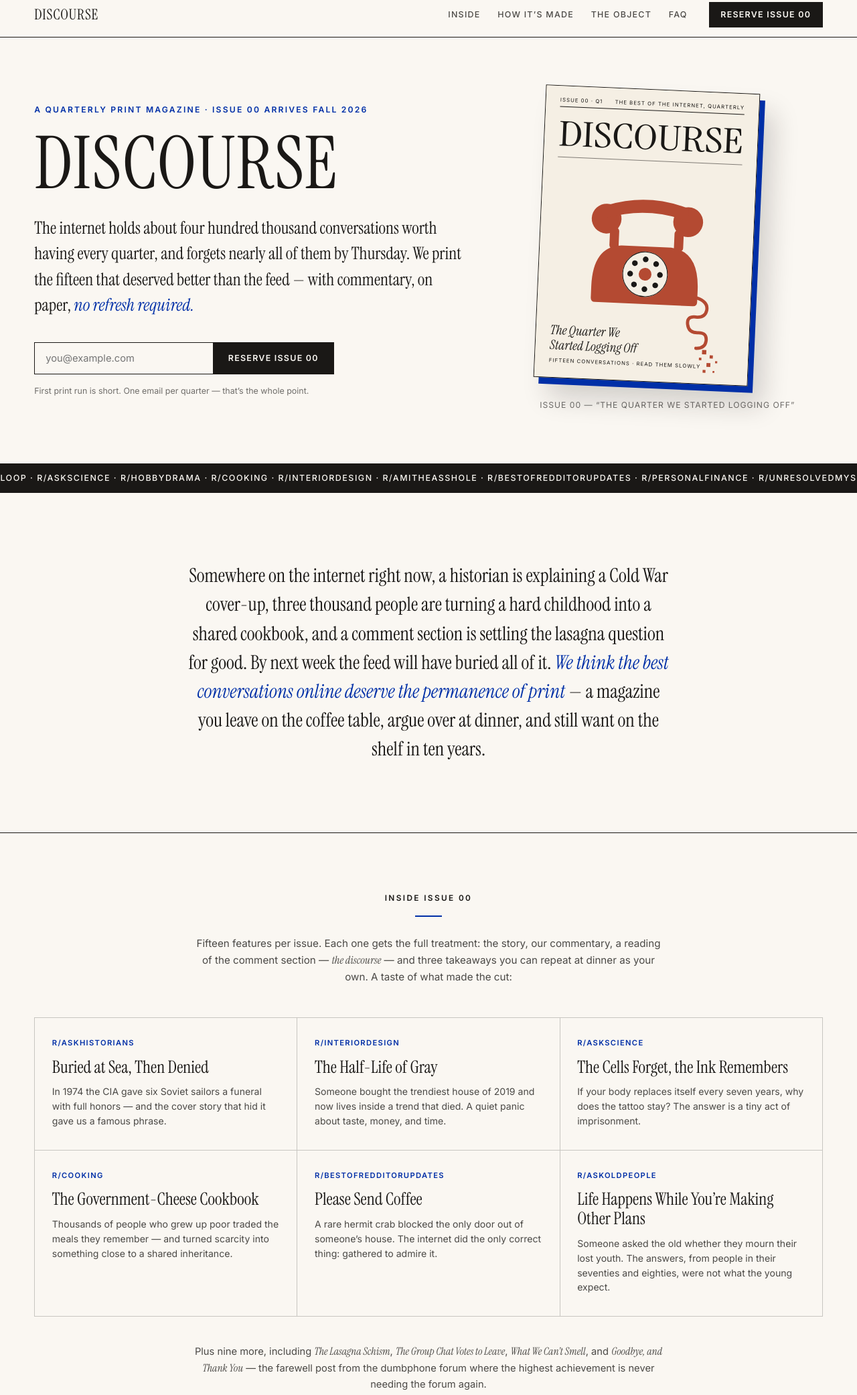
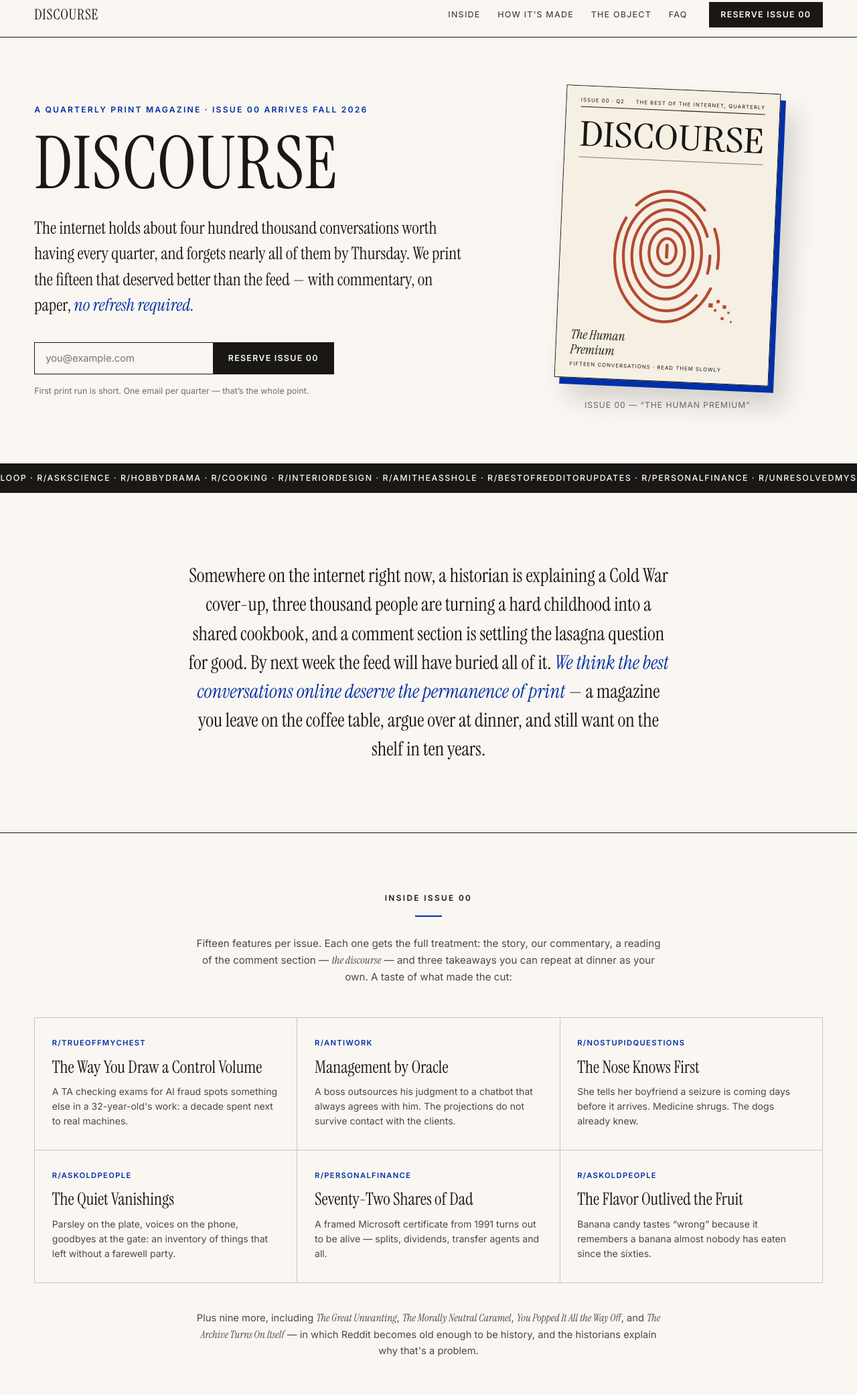
Before and after one commit to brendant-xyz/discourse-site, a plain HTML site: page index.html in a window 1280 px wide. Shown: the part 11-2094 px from the top of the page at 67% size. Drawn offline with Linux system fonts and the light colour scheme.

Commit message:
Issue 00 refresh: The Human Premium — new cover, teasers, FAQ
Co-Authored-By: Claude Fable 5 <noreply@anthropic.com>

```diff
--- a/index.html
+++ b/index.html
@@ -48,61 +48,44 @@
         <p class="capture__note">First print run is short. One email per quarter — that’s the whole point.</p>
       </div>
 
-      <figure class="hero__cover" aria-label="Cover of Issue 00: a clay-red rotary telephone whose cord frays into pixels, under the theme ‘The Quarter We Started Logging Off’">
+      <figure class="hero__cover" aria-label="Cover of Issue 00: a large clay-red thumbprint, one ridge breaking into pixels, under the theme ‘The Human Premium’">
         <div class="cover">
           <svg viewBox="0 0 600 820" xmlns="http://www.w3.org/2000/svg" role="img" aria-hidden="true">
             <rect x="0" y="0" width="600" height="820" fill="#F5EFE4"/>
             <!-- top rule + issue line -->
             <line x1="40" y1="58" x2="560" y2="58" stroke="#1A1816" stroke-width="2"/>
-            <text x="40" y="44" class="cov-small">Issue 00 · Q1</text>
+            <text x="40" y="44" class="cov-small">Issue 00 · Q2</text>
             <text x="560" y="44" text-anchor="end" class="cov-small">The best of the internet, quarterly</text>
             <!-- masthead -->
             <text x="300" y="168" text-anchor="middle" class="cov-masthead" textLength="520" lengthAdjust="spacingAndGlyphs">DISCOURSE</text>
             <line x1="40" y1="200" x2="560" y2="200" stroke="#1A1816" stroke-width="1"/>
-            <!-- rotary phone: handset -->
+            <!-- thumbprint: nested ridge loops, one ridge breaking into pixels at lower right -->
+            <g fill="none" stroke="#B44A32" stroke-linecap="round">
+              <line x1="300" y1="438" x2="300" y2="472" stroke-width="9"/>
+              <ellipse cx="300" cy="455" rx="26" ry="36" stroke-width="8"/>
+              <ellipse cx="300" cy="458" rx="50" ry="66" stroke-width="8"/>
+              <ellipse cx="300" cy="461" rx="74" ry="96" stroke-width="8" transform="rotate(-3 300 461)"/>
+              <ellipse cx="300" cy="464" rx="98" ry="126" stroke-width="8" transform="rotate(2 300 464)"/>
+              <ellipse cx="300" cy="467" rx="122" ry="156" stroke-width="8" stroke-dasharray="700 70" stroke-dashoffset="-120" transform="rotate(-2 300 467)"/>
+              <ellipse cx="300" cy="470" rx="146" ry="184" stroke-width="8" stroke-dasharray="540 46 220 60" stroke-dashoffset="-80" transform="rotate(3 300 470)"/>
+            </g>
+            <!-- the ridge that fails to become data -->
             <g fill="#B44A32">
-              <circle cx="185" cy="368" r="42"/>
-              <circle cx="415" cy="368" r="42"/>
-              <path d="M185 330 Q300 290 415 330 L415 366 Q300 328 185 366 Z"/>
-              <!-- cradle arms -->
-              <rect x="196" y="392" width="26" height="60" rx="10"/>
-              <rect x="378" y="392" width="26" height="60" rx="10"/>
-              <!-- body -->
-              <path d="M150 560 Q150 448 230 442 L370 442 Q450 448 450 560 L450 592 Q450 604 438 604 L162 604 Q150 604 150 592 Z"/>
-            </g>
-            <!-- dial -->
-            <circle cx="300" cy="520" r="64" fill="#F5EFE4"/>
-            <circle cx="300" cy="520" r="63" fill="none" stroke="#1A1816" stroke-width="2"/>
-            <circle cx="300" cy="520" r="18" fill="#B44A32"/>
-            <g fill="#1A1816">
-              <circle cx="300" cy="478" r="8"/>
-              <circle cx="330" cy="490" r="8"/>
-              <circle cx="342" cy="520" r="8"/>
-              <circle cx="330" cy="550" r="8"/>
-              <circle cx="300" cy="562" r="8"/>
-              <circle cx="270" cy="550" r="8"/>
-              <circle cx="258" cy="520" r="8"/>
-              <circle cx="270" cy="490" r="8"/>
-            </g>
-            <!-- coiled cord, fraying into pixels -->
-            <path d="M448 580 q 34 10 30 34 q -4 22 -30 20 q -26 -2 -22 22 q 4 24 30 22 q 26 -2 24 22 q -2 22 -28 22"
-                  fill="none" stroke="#B44A32" stroke-width="9" stroke-linecap="round"/>
-            <g fill="#B44A32">
-              <rect x="470" y="726" width="12" height="12"/>
-              <rect x="492" y="740" width="9" height="9"/>
-              <rect x="462" y="748" width="7" height="7"/>
-              <rect x="484" y="762" width="11" height="11"/>
-              <rect x="508" y="756" width="6" height="6"/>
-              <rect x="474" y="782" width="8" height="8"/>
-              <rect x="502" y="784" width="5" height="5"/>
+              <rect x="424" y="596" width="12" height="12"/>
+              <rect x="446" y="586" width="9" height="9"/>
+              <rect x="440" y="612" width="7" height="7"/>
+              <rect x="464" y="600" width="10" height="10"/>
+              <rect x="478" y="618" width="6" height="6"/>
+              <rect x="460" y="634" width="8" height="8"/>
+              <rect x="486" y="644" width="5" height="5"/>
             </g>
             <!-- theme line -->
-            <text x="40" y="700" class="cov-theme">The Quarter We</text>
-            <text x="40" y="742" class="cov-theme">Started Logging Off</text>
-            <text x="40" y="778" class="cov-small">Fifteen conversations · read them slowly</text>
+            <text x="40" y="712" class="cov-theme">The Human</text>
+            <text x="40" y="754" class="cov-theme">Premium</text>
+            <text x="40" y="788" class="cov-small">Fifteen conversations · read them slowly</text>
           </svg>
         </div>
-        <figcaption class="hero__covercap">Issue 00 — “The Quarter We Started Logging Off”</figcaption>
+        <figcaption class="hero__covercap">Issue 00 — “The Human Premium”</figcaption>
       </figure>
     </section>
 
@@ -138,42 +121,42 @@
 
       <div class="features">
         <article class="feature">
-          <span class="feature__tag">r/AskHistorians</span>
-          <h3 class="feature__headline">Buried at Sea, Then Denied</h3>
-          <p class="feature__dek">In 1974 the CIA gave six Soviet sailors a funeral with full honors — and the cover story that hid it gave us a famous phrase.</p>
+          <span class="feature__tag">r/TrueOffMyChest</span>
+          <h3 class="feature__headline">The Way You Draw a Control Volume</h3>
+          <p class="feature__dek">A TA checking exams for AI fraud spots something else in a 32-year-old's work: a decade spent next to real machines.</p>
         </article>
         <article class="feature">
-          <span class="feature__tag">r/InteriorDesign</span>
-          <h3 class="feature__headline">The Half-Life of Gray</h3>
-          <p class="feature__dek">Someone bought the trendiest house of 2019 and now lives inside a trend that died. A quiet panic about taste, money, and time.</p>
+          <span class="feature__tag">r/antiwork</span>
+          <h3 class="feature__headline">Management by Oracle</h3>
+          <p class="feature__dek">A boss outsources his judgment to a chatbot that always agrees with him. The projections do not survive contact with the clients.</p>
         </article>
         <article class="feature">
-          <span class="feature__tag">r/askscience</span>
-          <h3 class="feature__headline">The Cells Forget, the Ink Remembers</h3>
-          <p class="feature__dek">If your body replaces itself every seven years, why does the tattoo stay? The answer is a tiny act of imprisonment.</p>
-        </article>
-        <article class="feature">
-          <span class="feature__tag">r/Cooking</span>
-          <h3 class="feature__headline">The Government-Cheese Cookbook</h3>
-          <p class="feature__dek">Thousands of people who grew up poor traded the meals they remember — and turned scarcity into something close to a shared inheritance.</p>
-        </article>
-        <article class="feature">
-          <span class="feature__tag">r/BestofRedditorUpdates</span>
-          <h3 class="feature__headline">Please Send Coffee</h3>
-          <p class="feature__dek">A rare hermit crab blocked the only door out of someone’s house. The internet did the only correct thing: gathered to admire it.</p>
+          <span class="feature__tag">r/NoStupidQuestions</span>
+          <h3 class="feature__headline">The Nose Knows First</h3>
+          <p class="feature__dek">She tells her boyfriend a seizure is coming days before it arrives. Medicine shrugs. The dogs already knew.</p>
         </article>
         <article class="feature">
           <span class="feature__tag">r/AskOldPeople</span>
-          <h3 class="feature__headline">Life Happens While You’re Making Other Plans</h3>
-          <p class="feature__dek">Someone asked the old whether they mourn their lost youth. The answers, from people in their seventies and eighties, were not what the young expect.</p>
+          <h3 class="feature__headline">The Quiet Vanishings</h3>
+          <p class="feature__dek">Parsley on the plate, voices on the phone, goodbyes at the gate: an inventory of things that left without a farewell party.</p>
+        </article>
+        <article class="feature">
+          <span class="feature__tag">r/personalfinance</span>
+          <h3 class="feature__headline">Seventy-Two Shares of Dad</h3>
+          <p class="feature__dek">A framed Microsoft certificate from 1991 turns out to be alive — splits, dividends, transfer agents and all.</p>
+        </article>
+        <article class="feature">
+          <span class="feature__tag">r/AskOldPeople</span>
+          <h3 class="feature__headline">The Flavor Outlived the Fruit</h3>
+          <p class="feature__dek">Banana candy tastes “wrong” because it remembers a banana almost nobody has eaten since the sixties.</p>
         </article>
       </div>
 
       <p class="inside__more">
-        Plus nine more, including <em>The Lasagna Schism</em>, <em>The Group Chat Votes
-        to Leave</em>, <em>What We Can’t Smell</em>, and <em>Goodbye, and Thank You</em> —
-        the farewell post from the dumbphone forum where the highest achievement is
-        never needing the forum again.
+        Plus nine more, including <em>The Great Unwanting</em>, <em>The Morally
+        Neutral Caramel</em>, <em>You Popped It All the Way Off</em>, and
+        <em>The Archive Turns On Itself</em> — in which Reddit becomes old enough
+        to be history, and the historians explain why that's a problem.
       </p>
     </section>
 
@@ -255,7 +238,7 @@
 
       <details>
         <summary>When does Issue 00 ship?</summary>
-        <p>Fall 2026. It covers the first quarter’s theme — “The Quarter We Started Logging Off” — and the print run is sized to the reservation list, so reserving actually matters.</p>
+        <p>Fall 2026. Its theme is “The Human Premium” — the quarter the AI backlash became a majority, and everyone started paying extra for the human version. The print run is sized to the reservation list, so reserving actually matters.</p>
       </details>
 
       <details>
```
